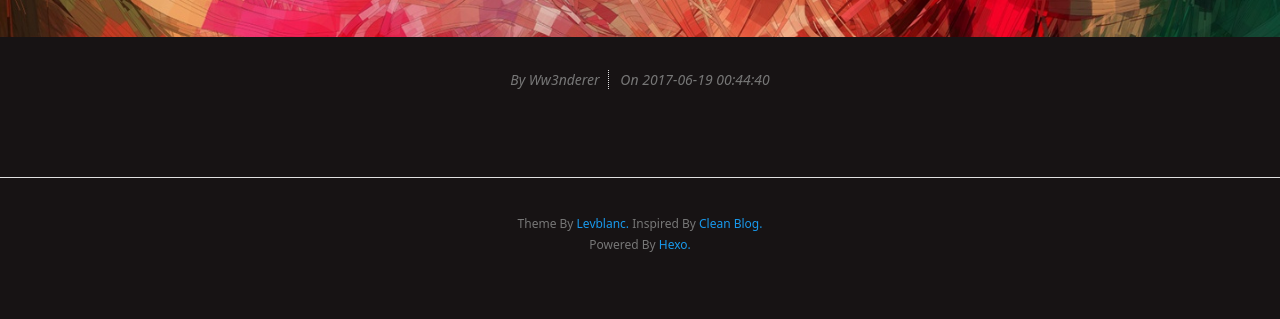
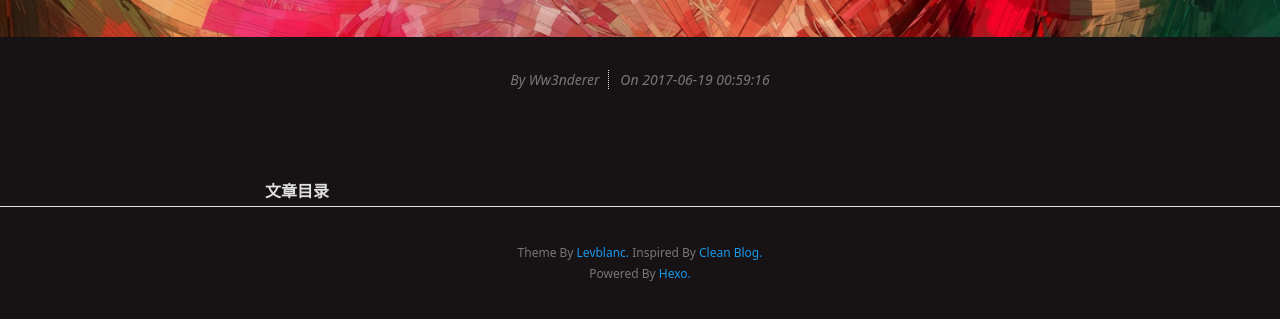
Before and after one commit to w3dr/w3dr.github.io, a plain HTML site: page tags/index.html in a window 1280 px wide. Shown: the part 247-566 px from the top of the page. Drawn offline with Linux system fonts and the light colour scheme.

Commit message:
Site updated: 2017-06-21 00:59:17

```diff
--- a/tags/index.html
+++ b/tags/index.html
@@ -101,7 +101,7 @@
           <!-- Date -->
           <span class="date-time info">On
             <span class="date">2017-06-19</span>
-            <span class="time">00:44:40</span>
+            <span class="time">00:59:16</span>
           </span>
 
         </div>
@@ -113,7 +113,10 @@
         </div>
 
 		<!--Post Tables of Contents -->
+		<div id="toc" class="toc-article">
+			<strong class="toc-title">文章目录</strong>
 
+		</div>
 
 
       </div>
```
Also changed, not shown: 2017/06/19/Hexo使用攻略-hexo分类和标签设置/index.html (+5 -2 lines), 2017/06/19/Start/index.html (+4 -1 lines), categories/index.html (+4 -1 lines).
